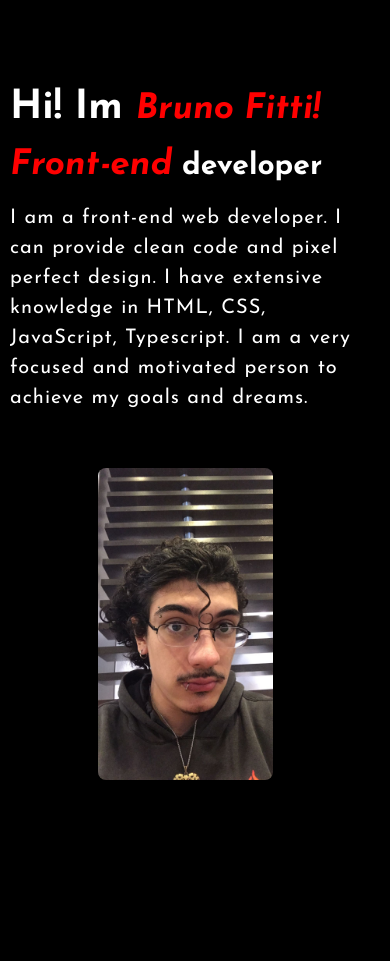
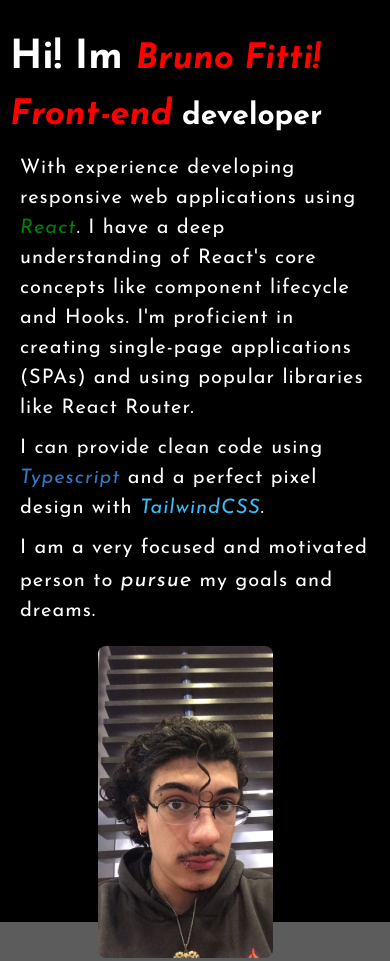
Before and after one commit to BTFitti/PersonalWebsite, a plain HTML site: page index.html in a window 390 px wide. Shown: the part 866-1827 px from the top of the page. Drawn offline with Linux system fonts and the light colour scheme.

Commit message:
adding more info to about txt

```diff
--- a/index.css
+++ b/index.css
@@ -43,14 +43,16 @@ a {
 }
 .about {
   width: 100%;
+
   background-color: #000000;
-  padding: 100px 0px;
+  padding: 50px 0px;
 }
 .main {
+  margin: 0 auto;
   height: 100vh;
   max-width: 95%;
   width: 1130px;
-  margin: 0 auto;
+
   display: flex;
   align-items: center;
   justify-content: space-around;
@@ -59,6 +61,7 @@ a {
   height: auto;
   width: 300px;
   border-radius: 8px;
+
 }
 .aboutTxt {
   width: 650px;
@@ -74,12 +77,28 @@ a {
   color: red;
   font-style: italic;
 }
+.aboutTxt span.react{
+  color: green;
+}
+.aboutTxt span.type{
+  color: #3178c6;;
+}
+.aboutTxt span.tail{
+  color: rgb(56, 189, 248);
+}
+.about p a{
+  padding: 0;
+  font-size: 22px;
+  text-decoration: none;
+ transition: .9s ease;
+  color: #fff;
+}
 .aboutTxt p {
   color: white;
   letter-spacing: 1px;
   line-height: 28px;
   font-size: 22px;
-  margin-bottom: 45px;
+  margin-bottom: 15px;
   line-height: 30px;
 }
 .aboutTxt h2 {
@@ -95,12 +114,17 @@ a {
   flex-direction: column;
   align-items: center;
   justify-content: center;
+
 }
 .projects h2 {
   text-align: center;
   font-size: 52px;
   margin-bottom: 70px;
   margin-top: 20px;
+
+}
+.projects a {
+  transition: .9s ease-out;
 }
 .project-list {
   width: 100%;
@@ -180,11 +204,13 @@ footer p {
   transform: scale(1.3);
   transition: 0.3s;
 }
-
+.about p a:hover{
+  color: #ff0000;
+  cursor: help;
+}
 .last a:hover {
   color: #ff0000;
   cursor: help;
-  transition: 0.9s ease;
 }
 
 .projects img:hover {
@@ -218,6 +244,9 @@ footer p {
     max-width: 100%;
     display: block;
   }
+  .about{
+    padding-top: 50px;
+  }
 
   .aboutTxt {
     padding: 10px 10px;
@@ -231,10 +260,16 @@ footer p {
     font-size: 35px;
     font-style: italic;
   }
+  .aboutTxt .react,
+  .aboutTxt .type,
+  .aboutTxt .tail{
+    font-size: 20px;
+  }
   .aboutTxt p {
     max-width: 100%;
     color: white;
     font-size: 20px;
+    margin: 10px 10px;
   }
   .aboutTxt h2 {
     color: #fff;
--- a/index.html
+++ b/index.html
@@ -34,7 +34,9 @@
           <div class="aboutTxt">
             <h1>Hi! Im <span>Bruno Fitti!</span></h1>
             <h2><span>Front-end</span> developer</h2>
-            <p>I am a front-end web developer. I can provide clean code and pixel perfect design. I have extensive knowledge in HTML, CSS, JavaScript, Typescript. I am a very focused and motivated person to achieve my goals and dreams. </p>
+            <p>With experience developing responsive web applications using  <span class="react">React</span>. I have a deep understanding of React's core concepts like component lifecycle and Hooks. I'm proficient in creating single-page applications (SPAs) and using popular libraries like React Router.</p>
+            <p>I can provide clean code using <span class="type">Typescript</span> and a perfect pixel design with <span class="tail">TailwindCSS</span>. </p>
+            <p>I am a very focused and motivated person to <span><a href="https://www.youtube.com/watch?v=tiNAuVhBGd0" target="_blank">pursue</a></span> my goals and dreams.</p>
             </div>
           <img src="eu.jfif">
         </div>
@@ -47,8 +49,8 @@
         <p>Click on the images to access the projects</p>
         <div class="project-list">
             <a href="https://crypto-app-list.vercel.app/" target="_blank"><img src="cryptoappimg.png" onclick="" alt="Image of my Crypto App project"></a>
-            <a href="https://primeflix-devfitti.vercel.app/" target="_blank"><img src="primeflix.png"Image of my Crypto App project"></a>
-            <a href="https://todo-project-btfitti.vercel.app/" target="_blank"><img src="tasklistimg.png" alt="Image of my Crypto App project"></a>
+            <a href="https://primeflix-devfitti.vercel.app/" target="_blank"><img src="primeflix.png" alt="Image of my PrimeFlix project"></a>
+            <a href="https://todo-project-btfitti.vercel.app/" target="_blank"><img src="tasklistimg.png" alt="Image of my todo list"></a>
         </div>
      </section>
      <footer>
```
